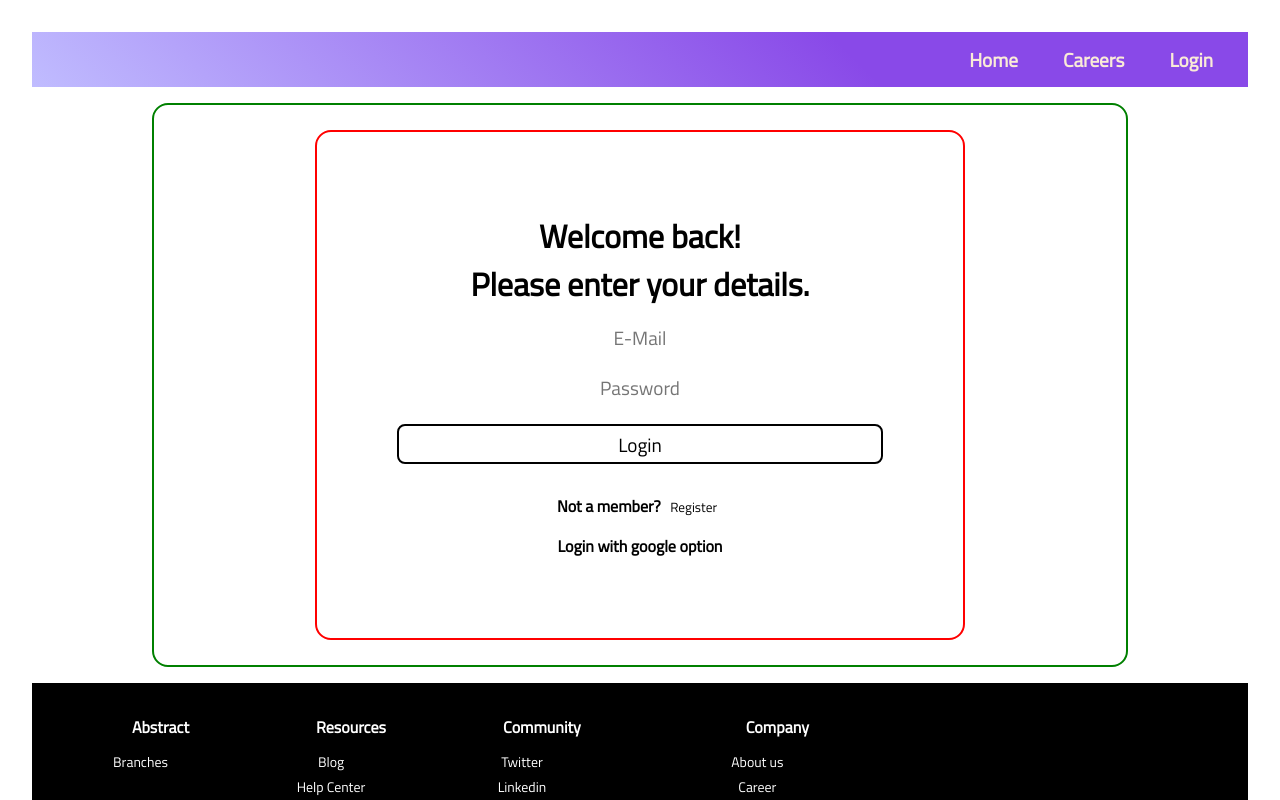
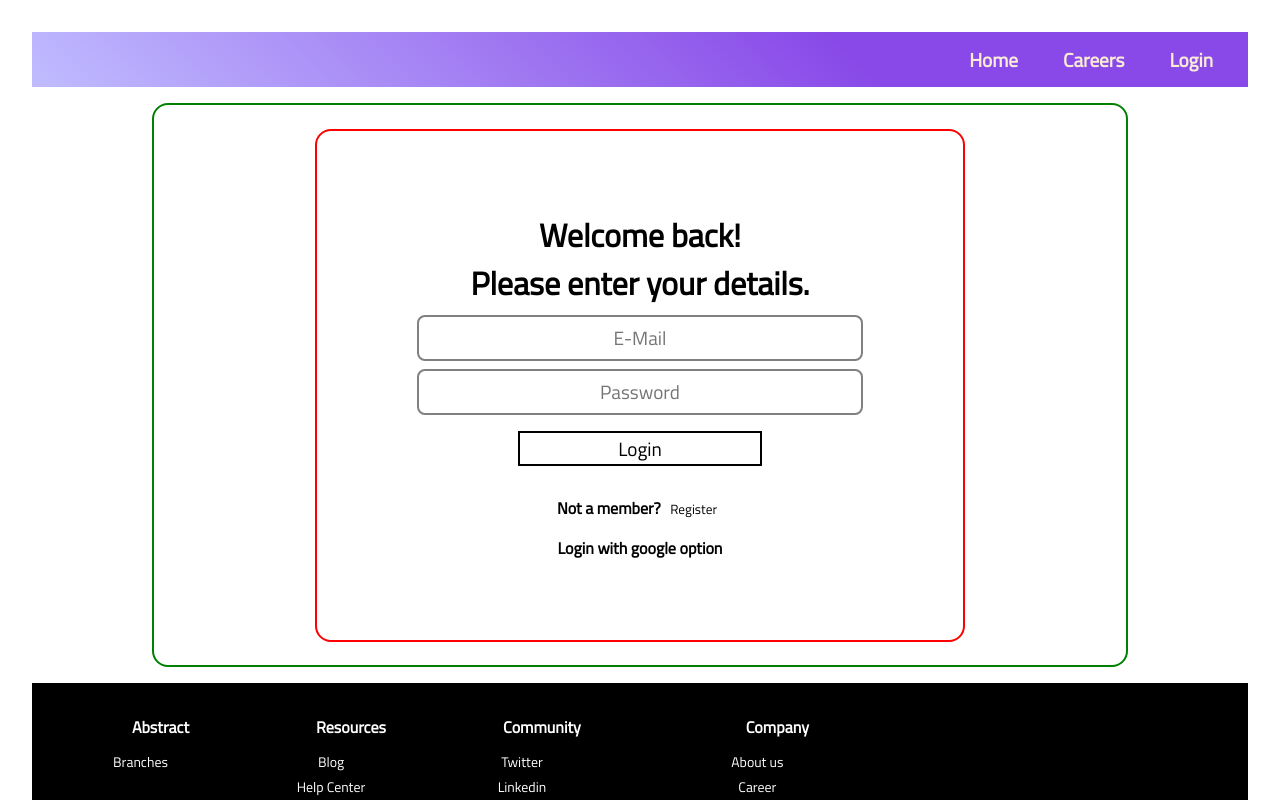
Before and after one commit to iamst316/dashaanan-laundry-ui, a React (Vite) app: page /login in a window 1280 px wide. Shown: the top 800 px of the page. Built offline with nearby package versions, Linux system fonts and the light colour scheme.

Commit message:
adding a loading animation

```diff
--- a/src/components/Login.jsx
+++ b/src/components/Login.jsx
@@ -7,6 +7,7 @@ import axios from "axios";
 import Cookies from 'js-cookie';
 import { useDispatch, useSelector } from "react-redux";
 import { setUser } from "../redux/slices/userSlice";
+import spinner from '../assets/img/spinner.svg';
 
 export default function() {
     const [loginForm, fillForm] = useState({});
@@ -14,9 +15,11 @@ export default function() {
     // const loggedInUser = useSelector((state) => state.user.loggedInUser);
     const dispatch = useDispatch();
     const navigate = useNavigate();
+    const [showLoadingImg, setLoadingImage] = useState(false);
 
     function HandleSubmit(e) {
         e.preventDefault();
+        setLoadingImage(true);
 
         const apiUrl = 'https://dashaanan-laundry-server.onrender.com/login';
 
@@ -58,10 +61,13 @@ export default function() {
                 <form onSubmit={(e) => HandleSubmit(e)}>
                     <input type="email" placeholder="E-Mail" onChange={(e) => loginForm.email = e.target.value} />
                     <input type="password" placeholder="Password" onChange={(e) => loginForm.password = e.target.value} />
-                    <button onClick={HandleSubmit} id="login-btn">Login</button>
+                    {showLoadingImg ? <img src={spinner}/> : <button onClick={HandleSubmit} id="login-btn">Login</button>}
+
                 </form>
                 <h4>Not a member? <button onClick={() => navigate("/register")}>Register</button></h4>
                 <h4>Login with google option</h4>
+
+
 
             </div>
 
--- a/src/css/Login.css
+++ b/src/css/Login.css
@@ -25,21 +25,28 @@ form{
     display: flex;
     flex-direction: column;
     justify-content: space-between;
+    align-items: center;
 }
 
-form>*{
+form input{
     height: 2.5rem;
+    width: 90%;
+    border: 2px solid grey;
     border-radius: .5rem;
 }
 
 form button{
+    width: 50%;
     font-size: 1.2rem;
     border: 2px solid black;
 }
 
-form button:hover{
-    /* width: 10%; */
+form img{
+    width: 3rem;
+    aspect-ratio: 1/1;
 }
+
+
 
 #login-footer{
     /* border: 2px solid gold; */
```
Also changed, not shown: src/assets/img/spinner.svg (added).
